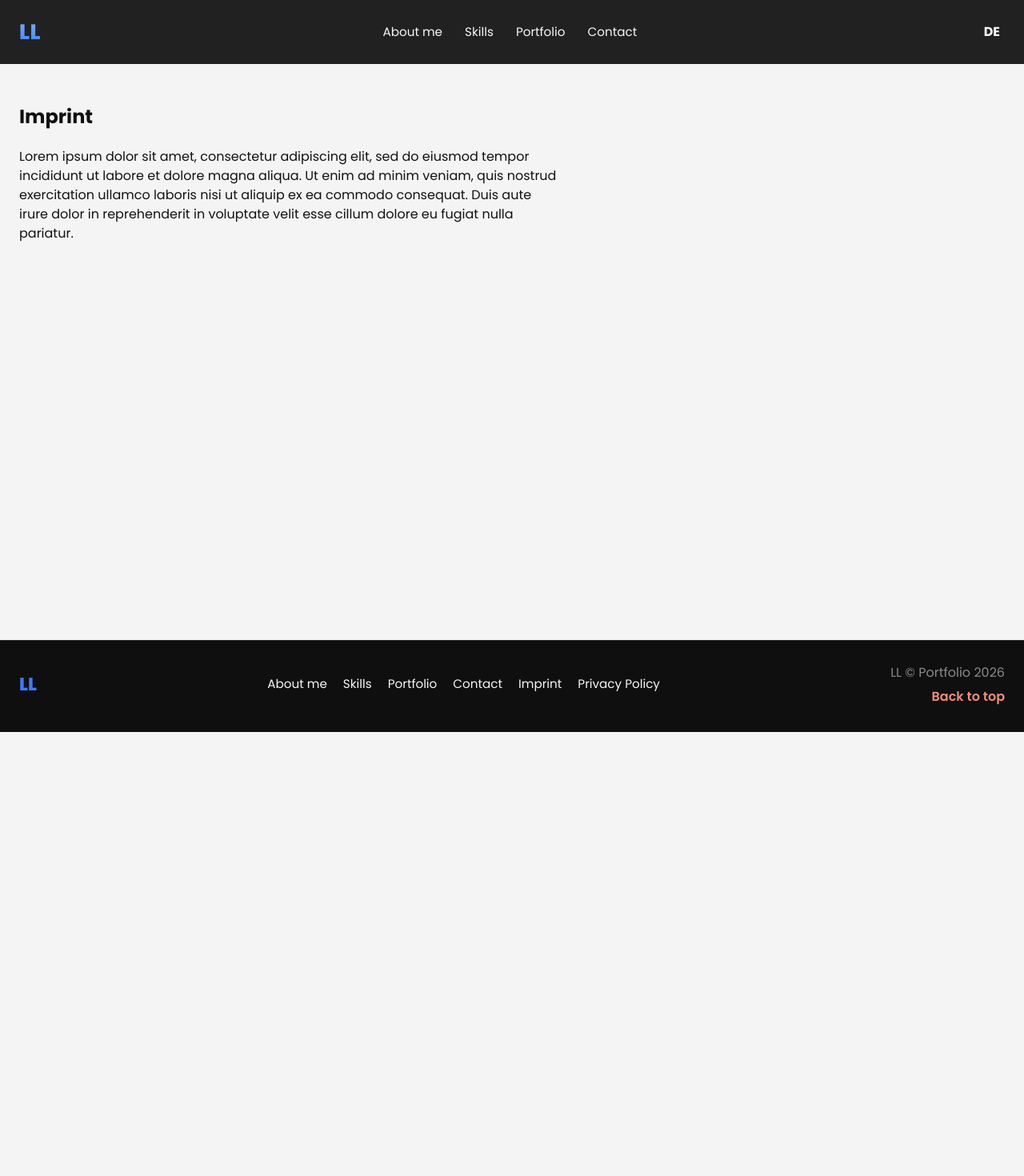
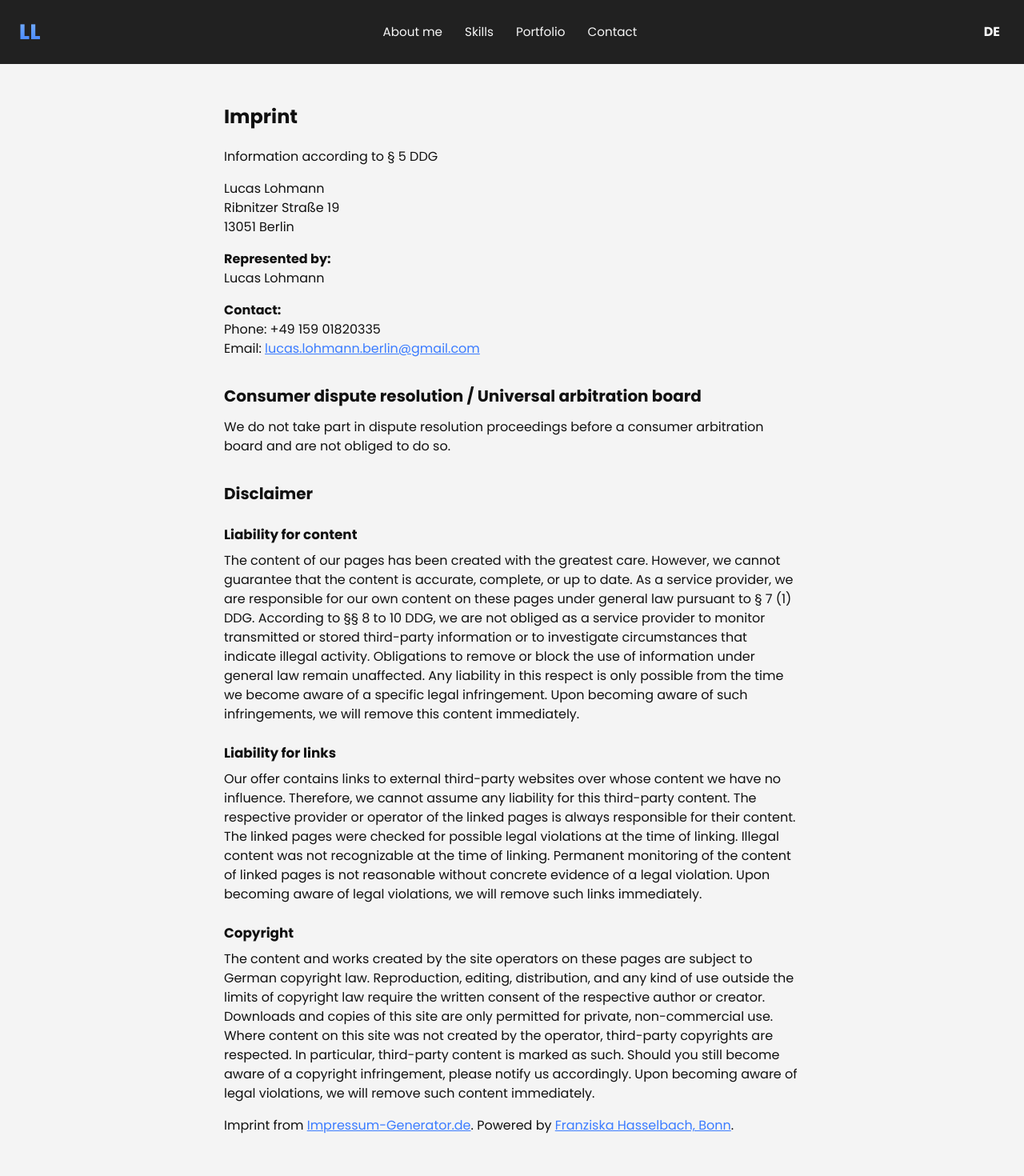
Before and after one commit to lohmibln/Portfolio, an Angular app: page /impressum in a window 1280 px wide. Shown: the top 1470 px of the page at 80% size. Before the commit the page ends 915 px from the top, so only its background shows below. Built offline with nearby package versions, Linux system fonts and the light colour scheme.

Commit message:
Add German and English Impressum content.

```diff
--- a/src/app/core/translation/translations.ts
+++ b/src/app/core/translation/translations.ts
@@ -65,7 +65,6 @@ export const translations = {
     'footer.impressum': 'Imprint',
     'footer.toTop': 'Back to top',
     'legal.impressumTitle': 'Imprint',
-    'legal.impressumBody': loremLong,
     'legal.privacyTitle': 'Privacy Policy',
     'legal.privacyBody': loremLong,
     'projectDetail.back': 'Go Back',
@@ -126,12 +125,11 @@ export const translations = {
     'contact.errorMessage': 'Lorem ipsum dolor sit amet.',
     'contact.errorPrivacy': 'Lorem ipsum dolor sit amet.',
     'footer.copy': 'LL © Portfolio',
-    'footer.privacy': 'Privacy Policy',
-    'footer.impressum': 'Imprint',
-    'footer.toTop': 'Back to top',
-    'legal.impressumTitle': 'Imprint',
-    'legal.impressumBody': loremLong,
-    'legal.privacyTitle': 'Privacy Policy',
+    'footer.privacy': 'Datenschutz',
+    'footer.impressum': 'Impressum',
+    'footer.toTop': 'Nach oben',
+    'legal.impressumTitle': 'Impressum',
+    'legal.privacyTitle': 'Datenschutzerklärung',
     'legal.privacyBody': loremLong,
     'projectDetail.back': 'Go Back',
     'projectDetail.next': 'Next Project',
--- a/src/app/pages/impressum/impressum.component.html
+++ b/src/app/pages/impressum/impressum.component.html
@@ -1,4 +1,156 @@
 <section class="legal container">
-  <h1>{{ 'legal.impressumTitle' | translate }}</h1>
-  <p>{{ 'legal.impressumBody' | translate }}</p>
+  @if (language() === 'de') {
+    <h1>Impressum</h1>
+    <p>Angaben gemäß § 5 DDG</p>
+
+    <p>
+      Lucas Lohmann<br />
+      Ribnitzer Straße 19<br />
+      13051 Berlin
+    </p>
+
+    <p>
+      <strong>Vertreten durch:</strong><br />
+      Lucas Lohmann
+    </p>
+
+    <p>
+      <strong>Kontakt:</strong><br />
+      Telefon: +49 159 01820335<br />
+      E-Mail:
+      <a href="mailto:lucas.lohmann.berlin&#64;gmail.com">lucas.lohmann.berlin&#64;gmail.com</a>
+    </p>
+
+    <h2>Verbraucherstreitbeilegung / Universalschlichtungsstelle</h2>
+    <p>
+      Wir nehmen nicht an Streitbeilegungsverfahren vor einer Verbraucherschlichtungsstelle teil und
+      sind dazu auch nicht verpflichtet.
+    </p>
+
+    <h2>Haftungsausschluss</h2>
+
+    <h3>Haftung für Inhalte</h3>
+    <p>
+      Die Inhalte unserer Seiten wurden mit größter Sorgfalt erstellt. Für die Richtigkeit,
+      Vollständigkeit und Aktualität der Inhalte können wir jedoch keine Gewähr übernehmen. Als
+      Diensteanbieter sind wir gemäß § 7 Abs.1 DDG für eigene Inhalte auf diesen Seiten nach den
+      allgemeinen Gesetzen verantwortlich. Nach §§ 8 bis 10 DDG sind wir als Diensteanbieter jedoch
+      nicht verpflichtet, übermittelte oder gespeicherte fremde Informationen zu überwachen oder nach
+      Umständen zu forschen, die auf eine rechtswidrige Tätigkeit hinweisen. Verpflichtungen zur
+      Entfernung oder Sperrung der Nutzung von Informationen nach den allgemeinen Gesetzen bleiben
+      hiervon unberührt. Eine diesbezügliche Haftung ist jedoch erst ab dem Zeitpunkt der Kenntnis
+      einer konkreten Rechtsverletzung möglich. Bei Bekanntwerden von entsprechenden
+      Rechtsverletzungen werden wir diese Inhalte umgehend entfernen.
+    </p>
+
+    <h3>Haftung für Links</h3>
+    <p>
+      Unser Angebot enthält Links zu externen Webseiten Dritter, auf deren Inhalte wir keinen Einfluss
+      haben. Deshalb können wir für diese fremden Inhalte auch keine Gewähr übernehmen. Für die
+      Inhalte der verlinkten Seiten ist stets der jeweilige Anbieter oder Betreiber der Seiten
+      verantwortlich. Die verlinkten Seiten wurden zum Zeitpunkt der Verlinkung auf mögliche
+      Rechtsverstöße überprüft. Rechtswidrige Inhalte waren zum Zeitpunkt der Verlinkung nicht
+      erkennbar. Eine permanente inhaltliche Kontrolle der verlinkten Seiten ist jedoch ohne konkrete
+      Anhaltspunkte einer Rechtsverletzung nicht zumutbar. Bei Bekanntwerden von Rechtsverletzungen
+      werden wir derartige Links umgehend entfernen.
+    </p>
+
+    <h3>Urheberrecht</h3>
+    <p>
+      Die durch die Seitenbetreiber erstellten Inhalte und Werke auf diesen Seiten unterliegen dem
+      deutschen Urheberrecht. Die Vervielfältigung, Bearbeitung, Verbreitung und jede Art der
+      Verwertung außerhalb der Grenzen des Urheberrechtes bedürfen der schriftlichen Zustimmung des
+      jeweiligen Autors bzw. Erstellers. Downloads und Kopien dieser Seite sind nur für den privaten,
+      nicht kommerziellen Gebrauch gestattet. Soweit die Inhalte auf dieser Seite nicht vom Betreiber
+      erstellt wurden, werden die Urheberrechte Dritter beachtet. Insbesondere werden Inhalte Dritter
+      als solche gekennzeichnet. Sollten Sie trotzdem auf eine Urheberrechtsverletzung aufmerksam
+      werden, bitten wir um einen entsprechenden Hinweis. Bei Bekanntwerden von Rechtsverletzungen
+      werden wir derartige Inhalte umgehend entfernen.
+    </p>
+
+    <p>
+      Impressum von
+      <a href="https://impressum-generator.de" rel="noopener noreferrer" target="_blank"
+        >Impressum-Generator.de</a
+      >. Powered by
+      <a href="https://www.kanzlei-hasselbach.de/" rel="noopener noreferrer" target="_blank"
+        >Franziska Hasselbach, Bonn</a
+      >.
+    </p>
+  } @else {
+    <h1>Imprint</h1>
+    <p>Information according to § 5 DDG</p>
+
+    <p>
+      Lucas Lohmann<br />
+      Ribnitzer Straße 19<br />
+      13051 Berlin
+    </p>
+
+    <p>
+      <strong>Represented by:</strong><br />
+      Lucas Lohmann
+    </p>
+
+    <p>
+      <strong>Contact:</strong><br />
+      Phone: +49 159 01820335<br />
+      Email:
+      <a href="mailto:lucas.lohmann.berlin&#64;gmail.com">lucas.lohmann.berlin&#64;gmail.com</a>
+    </p>
+
+    <h2>Consumer dispute resolution / Universal arbitration board</h2>
+    <p>
+      We do not take part in dispute resolution proceedings before a consumer arbitration board and
+      are not obliged to do so.
+    </p>
+
+    <h2>Disclaimer</h2>
+
+    <h3>Liability for content</h3>
+    <p>
+      The content of our pages has been created with the greatest care. However, we cannot guarantee
+      that the content is accurate, complete, or up to date. As a service provider, we are
+      responsible for our own content on these pages under general law pursuant to § 7 (1) DDG.
+      According to §§ 8 to 10 DDG, we are not obliged as a service provider to monitor transmitted or
+      stored third-party information or to investigate circumstances that indicate illegal activity.
+      Obligations to remove or block the use of information under general law remain unaffected. Any
+      liability in this respect is only possible from the time we become aware of a specific legal
+      infringement. Upon becoming aware of such infringements, we will remove this content
+      immediately.
+    </p>
+
+    <h3>Liability for links</h3>
+    <p>
+      Our offer contains links to external third-party websites over whose content we have no
+      influence. Therefore, we cannot assume any liability for this third-party content. The
+      respective provider or operator of the linked pages is always responsible for their content.
+      The linked pages were checked for possible legal violations at the time of linking. Illegal
+      content was not recognizable at the time of linking. Permanent monitoring of the content of
+      linked pages is not reasonable without concrete evidence of a legal violation. Upon becoming
+      aware of legal violations, we will remove such links immediately.
+    </p>
+
+    <h3>Copyright</h3>
+    <p>
+      The content and works created by the site operators on these pages are subject to German
+      copyright law. Reproduction, editing, distribution, and any kind of use outside the limits of
+      copyright law require the written consent of the respective author or creator. Downloads and
+      copies of this site are only permitted for private, non-commercial use. Where content on this
+      site was not created by the operator, third-party copyrights are respected. In particular,
+      third-party content is marked as such. Should you still become aware of a copyright
+      infringement, please notify us accordingly. Upon becoming aware of legal violations, we will
+      remove such content immediately.
+    </p>
+
+    <p>
+      Imprint from
+      <a href="https://impressum-generator.de" rel="noopener noreferrer" target="_blank"
+        >Impressum-Generator.de</a
+      >. Powered by
+      <a href="https://www.kanzlei-hasselbach.de/" rel="noopener noreferrer" target="_blank"
+        >Franziska Hasselbach, Bonn</a
+      >.
+    </p>
+  }
 </section>
--- a/src/app/pages/impressum/impressum.component.scss
+++ b/src/app/pages/impressum/impressum.component.scss
@@ -1,12 +1,34 @@
 .legal {
   padding-block: 3rem;
   min-height: 60vh;
+  max-width: 48rem;
 }
 
 .legal h1 {
   margin-top: 0;
 }
 
+.legal h2 {
+  margin: 2rem 0 0.75rem;
+  font-size: 1.25rem;
+}
+
+.legal h3 {
+  margin: 1.5rem 0 0.5rem;
+  font-size: 1.05rem;
+}
+
 .legal p {
-  max-width: 42rem;
+  margin: 0 0 1rem;
+  max-width: 48rem;
 }
+
+.legal a {
+  color: var(--color-accent-blue);
+  text-decoration: underline;
+  transition: opacity var(--transition-fast);
+}
+
+.legal a:hover {
+  opacity: 0.8;
+}
--- a/src/app/pages/impressum/impressum.component.ts
+++ b/src/app/pages/impressum/impressum.component.ts
@@ -1,10 +1,14 @@
-import { Component } from '@angular/core';
-import { TranslatePipe } from '../../core/translation/translate.pipe';
+import { Component, inject } from '@angular/core';
+import { TranslationService } from '../../core/translation/translation.service';
 
 @Component({
   selector: 'app-impressum',
-  imports: [TranslatePipe],
+  imports: [],
   templateUrl: './impressum.component.html',
   styleUrl: './impressum.component.scss',
 })
-export class ImpressumComponent {}
+export class ImpressumComponent {
+  private readonly translationService = inject(TranslationService);
+
+  readonly language = this.translationService.language;
+}
```
